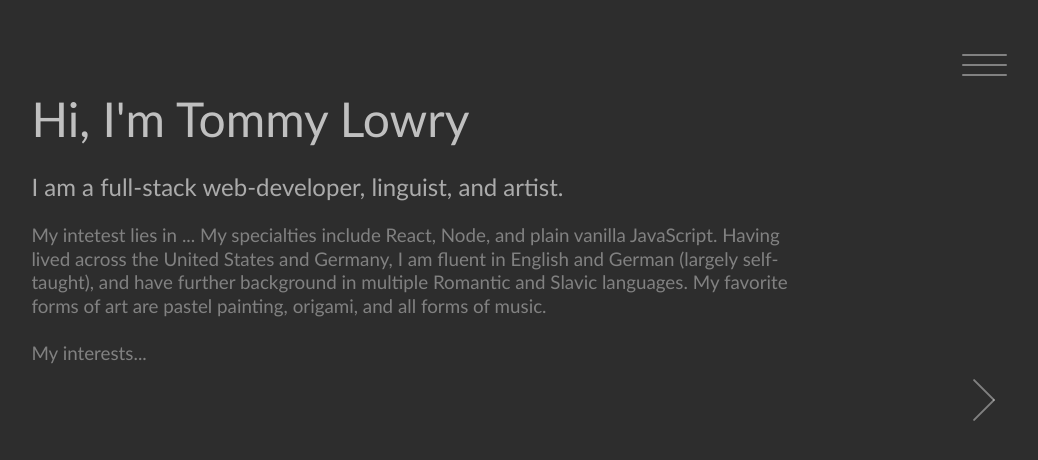
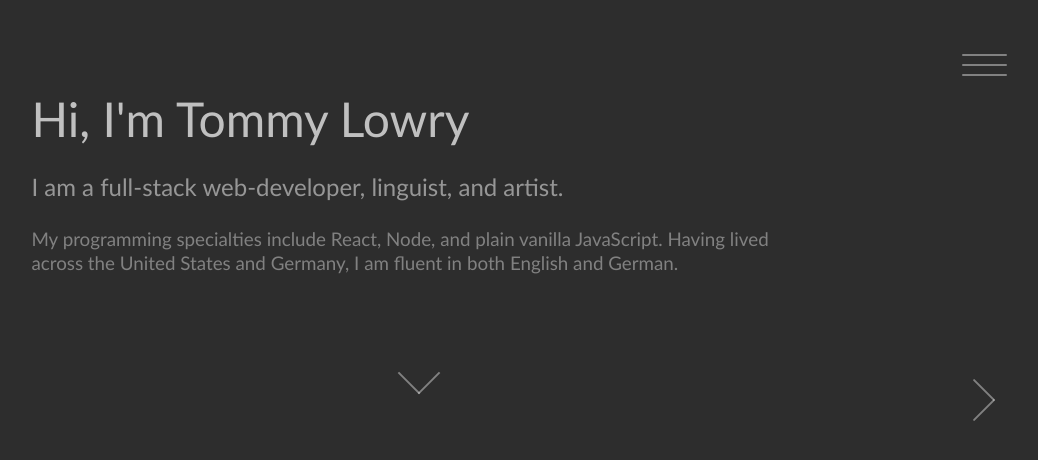
Before and after one commit to Tommydreamer57/react-portfolio, a React (Create React App) app: page / in a window 1280 px wide. Shown: the top 460 px of the page, without its empty margins (221-1259 px from the left). Built offline with nearby package versions, Linux system fonts and the light colour scheme.

Commit message:
working on "more" transition

```diff
--- a/src/App.css
+++ b/src/App.css
@@ -34,7 +34,7 @@ content {
     margin-bottom: 1.5rem; }
   .content h3 {
     font-size: 1.5rem;
-    color: rgba(255, 255, 255, 0.6);
+    color: rgba(255, 255, 255, 0.5);
     margin-bottom: 1.5rem; }
   .content h4 {
     font-size: 1.25rem;
@@ -42,7 +42,13 @@ content {
   .content p {
     font-size: 1.175rem;
     color: rgba(255, 255, 255, 0.4);
-    line-height: 125%; }
+    line-height: 125%;
+    margin-bottom: 0.75rem; }
+
+button {
+  background: transparent;
+  border: none;
+  outline: 0; }
 
 .App-logo {
   animation: App-logo-spin infinite 20s linear;
--- a/src/App.scss
+++ b/src/App.scss
@@ -43,7 +43,7 @@ content {
     }
     h3 {
         font-size: 1.5rem;
-        color: rgba(255, 255, 255, 0.6);
+        color: rgba(255, 255, 255, 0.5);
         margin-bottom: 1.5rem;
     }
     h4 {
@@ -54,24 +54,15 @@ content {
         font-size: 1.175rem;
         color: rgba(255, 255, 255, 0.4);
         line-height: 125%;
+        margin-bottom: 0.75rem;
     }
 }
 
-// #Projects {
-//     background: #555;
-// }
-
-// #About {
-//     background: #666;
-// }
-
-// #Skills {
-//     background: #777;
-// }
-
-// #Contact {
-//     background: #888;
-// }
+button {
+        background: transparent;
+        border: none;
+        outline: 0;
+    }
 
 .App-logo {
   animation: App-logo-spin infinite 20s linear;
--- a/src/components/buttons/buttons.css
+++ b/src/components/buttons/buttons.css
@@ -1,8 +1,3 @@
-#NavButtons button {
-  background: transparent;
-  border: none;
-  outline: 0; }
-
 #NavButtons #menu-button {
   cursor: pointer; }
 
--- a/src/components/buttons/buttons.scss
+++ b/src/components/buttons/buttons.scss
@@ -1,9 +1,4 @@
 #NavButtons {
-    button {
-        background: transparent;
-        border: none;
-        outline: 0;
-    }
     #menu-button {
         cursor: pointer;
     }
--- /dev/null
+++ b/src/components/views/About/About.css
@@ -0,0 +1,45 @@
+#About p {
+  padding: 0.25rem 0; }
+
+#About .more-info {
+  transition: max-height 1s cubic-bezier(0.65, 0.15, 0, 1);
+  overflow: hidden; }
+
+#About .button-wrapper {
+  width: 100%;
+  display: flex;
+  justify-content: center;
+  padding: 3rem 0; }
+  #About .button-wrapper button {
+    position: relative;
+    display: flex;
+    justify-content: center;
+    padding: 3rem 2rem 1rem; }
+    #About .button-wrapper button h4 {
+      color: rgba(255, 255, 255, 0);
+      position: absolute;
+      top: 1rem;
+      transition: color 0.3s, top 0.15s; }
+    #About .button-wrapper button .wrapper {
+      margin: -5px;
+      transition: margin 0.3s cubic-bezier(0.65, 0.15, 0, 1); }
+    #About .button-wrapper button .button-line {
+      width: 30px;
+      height: 2px;
+      background: rgba(255, 255, 255, 0.4);
+      transition: margin 0.3s, transform 0.3s cubic-bezier(0.65, 0.15, 0, 1); }
+    #About .button-wrapper button #left {
+      transform: rotate(-135deg); }
+    #About .button-wrapper button #right {
+      transform: rotate(135deg); }
+  #About .button-wrapper button:hover {
+    cursor: pointer; }
+    #About .button-wrapper button:hover .wrapper {
+      margin-top: 20px; }
+    #About .button-wrapper button:hover h4 {
+      top: 0.25rem;
+      color: rgba(255, 255, 255, 0.4); }
+  #About .button-wrapper .less-arrow #left {
+    transform: rotate(-225deg); }
+  #About .button-wrapper .less-arrow #right {
+    transform: rotate(225deg); }
--- a/src/components/views/About/About.js
+++ b/src/components/views/About/About.js
@@ -1,25 +1,65 @@
 import React, { Component } from 'react';
 import Scrollbar from '../../Scrollbar/Scrollbar';
+import './About.css';
+
+let i = 0
+
+function More(more) {
+    return (
+        <p key={i++}>{more}</p>
+    )
+}
 
 export default class About extends Component {
     constructor(props) {
         super(props)
-    }
-    componentWillMount() {
-        if (this.props.previous) {
-
+        this.state = {
+            open: false
+        }
+        this.bio = {
+            greeting: "Hi, I'm Tommy Lowry",
+            intro: "I am a full-stack web-developer, linguist, and artist.",
+            more: [
+                "My programming specialties include React, Node, and plain vanilla JavaScript. Having lived across the United States and Germany, I am fluent in both English and German.",
+                "Since completing a project on information theory in 8th grade, I have always taken interest in information and how it is transmitted and received in all its different forms - audible communication, words, connotations, body-language, ink on paper, or pixels on a screen.",
+                "In high school I studied German and developed a love for language. I continued studying German through high school then spent two years in Germany before returning to America to continue my studies.",
+                "It wasn't until spring of 2017 that I realized that",
+            ]
         }
     }
-    componentDidMount() {
+    componentDidMount = () => {
         this.props.setRoute()
         document.getElementById('App').scrollTop = 0
+    }
+    toggleMore = () => {
+        this.setState({
+            open: !this.state.open
+        })
     }
     render() {
         return (
             <div className="content" id="About">
-                <h1>Hi, I'm Tommy Lowry</h1>
-                <h3>I am a full-stack web-developer, linguist, and artist.</h3>
-                <p>My intetest lies in ... My specialties include React, Node, and plain vanilla JavaScript. Having lived across the United States and Germany, I am fluent in English and German (largely self-taught), and have further background in multiple Romantic and Slavic languages. My favorite forms of art are pastel painting, origami, and all forms of music.<br/><br/>My interests...</p>
+                <h1>{this.bio.greeting}</h1>
+                <h3>{this.bio.intro}</h3>
+                <p>{this.bio.more[0]}</p>
+                <div className="more-info" style={{
+                    maxHeight: this.state.open ? "500vh" : "1px"
+                }}>
+                    {
+                        this.bio.more.slice(1).map(More)
+                    }
+                </div>
+                <div className="button-wrapper">
+                    <button className={this.state.open ? "more-arrow less-arrow" : "more-arrow"} onClick={this.toggleMore} >
+                        <div className="wrapper">
+                            <div id="left" className="button-line" />
+                        </div>
+                        <h4>{this.state.open ? "less" : "more"}</h4>
+                        <div className="wrapper">
+                            <div id="right" className="button-line" />
+                        </div>
+                    </button>
+                </div>
             </div>
         )
     }
--- /dev/null
+++ b/src/components/views/About/About.scss
@@ -0,0 +1,77 @@
+#About {
+    p {
+        padding: 0.25rem 0;
+    }
+    .more-info {
+        transition: max-height 1s cubic-bezier(.65,.15,0,1);
+        overflow: hidden;
+    }
+    .button-wrapper {
+        width: 100%;
+        display: flex;
+        justify-content: center;
+        padding: 3rem 0;
+        button {
+            position: relative;
+            display: flex;
+            justify-content: center;
+            padding: 3rem 2rem 1rem;
+            h4 {
+                color: rgba(255, 255, 255, 0);
+                position: absolute;
+                top: 1rem;
+                transition: color 0.3s, top 0.15s;
+                // transition-delay: 0.15s;
+            }
+            .wrapper {
+                margin: -5px;
+                transition: margin 0.3s cubic-bezier(.65,.15,0,1);
+                // margin:0 -14.5px;
+            }
+            .button-line {
+                width: 30px;
+                height: 2px;
+                background: rgba(255, 255, 255, 0.4);
+                transition: margin 0.3s, transform 0.3s cubic-bezier(.65,.15,0,1);
+            }
+            #left {
+                transform: rotate(-135deg); // translateX(14.5px);
+            }
+            #right {
+                transform: rotate(135deg); // translateX(-14.5px);
+            }
+        }
+        button:hover {
+            cursor: pointer;
+            .wrapper {
+                margin-top: 20px;
+            }
+            h4 {
+                top: 0.25rem;
+                color: rgba(255, 255, 255, 0.4);
+            }
+            #left {
+                // transform: rotate(-150deg); // translateX(14.5px);
+            }
+            #right {
+                // transform: rotate(150deg); // translateX(-14.5px);
+            }
+        }
+        .less-arrow {
+            #left {
+                transform: rotate(-225deg); // translateX(14.5px);
+            }
+            #right {
+                transform: rotate(225deg); // translateX(-14.5px);
+            }
+        }
+        .less-arrow:hover {
+            #left {
+                // transform: rotate(-210deg); // translateX(14.5px);
+            }
+            #right {
+                // transform: rotate(210deg); // translateX(-14.5px);
+            }
+        }
+    }
+}
--- a/src/components/views/Projects/Projects.css
+++ b/src/components/views/Projects/Projects.css
@@ -10,8 +10,6 @@
     #Projects .project .info-wrapper .info h3 {
       font-style: italic;
       color: rgba(255, 255, 255, 0.4); }
-    #Projects .project .info-wrapper .info p {
-      margin-bottom: 0.75rem; }
     #Projects .project .info-wrapper .link {
       margin-left: 1.5rem;
       display: flex;
--- a/src/components/views/Projects/Projects.scss
+++ b/src/components/views/Projects/Projects.scss
@@ -12,9 +12,6 @@
                 h3 {
                     font-style: italic;
                     color: rgba(255, 255, 255, 0.4);
-                }
-                p {
-                    margin-bottom: 0.75rem;
                 }
             }
             .link {
```
